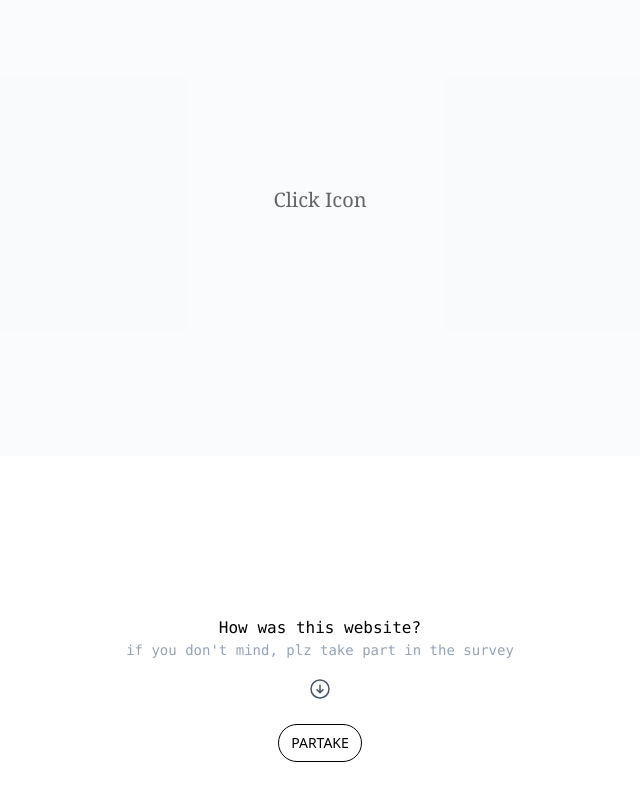
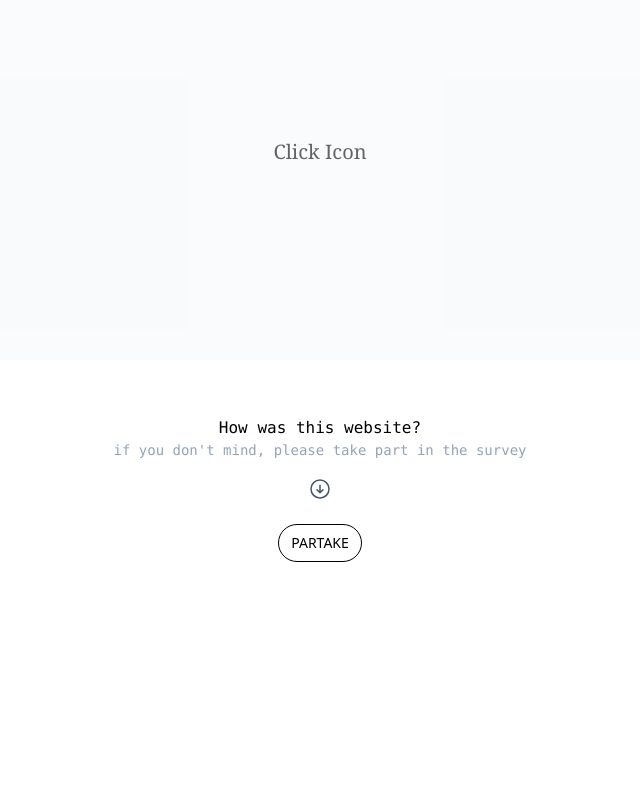
Before and after one commit to GEON1999/Profile, a Next.js app: page /contact in a window 1280 px wide. Shown: the part 432-1232 px from the top of the page, without its empty margins (320-960 px from the left). After the commit the page ends 1034 px from the top, so only its background shows below. Built offline with nearby package versions, Linux system fonts and the light colour scheme.

Commit message:
about : improve css

```diff
--- a/pages/contact.tsx
+++ b/pages/contact.tsx
@@ -54,7 +54,7 @@ export default function Contact() {
           </Link>
         </div>
       </div>
-      <div className="w-full h-96 xl:h-[32rem] bg-slate-200 bg-opacity-20 mt-10 flex justify-center items-center text-center">
+      <div className="w-full h-64 xl:h-[26rem] bg-slate-200 bg-opacity-20 mt-10 flex justify-center items-center text-center">
         <span className="text-xl opacity-60 font-serif">
           {state === "initial"
             ? "Click Icon"
@@ -65,11 +65,10 @@ export default function Contact() {
             : ""}
         </span>
       </div>
-
-      <div className="flex justify-center text-center items-center flex-col mt-40 mb-10">
+      <div className="flex justify-center text-center items-center flex-col mt-10 lg:mt-14 mb-10">
         <p className="font-mono">How was this website? </p>
         <p className="font-mono text-slate-400 text-sm">
-          if you don&#39;t mind, plz take part in the survey
+          if you don&#39;t mind, please take part in the survey
         </p>
         <svg
           xmlns="http://www.w3.org/2000/svg"
```
